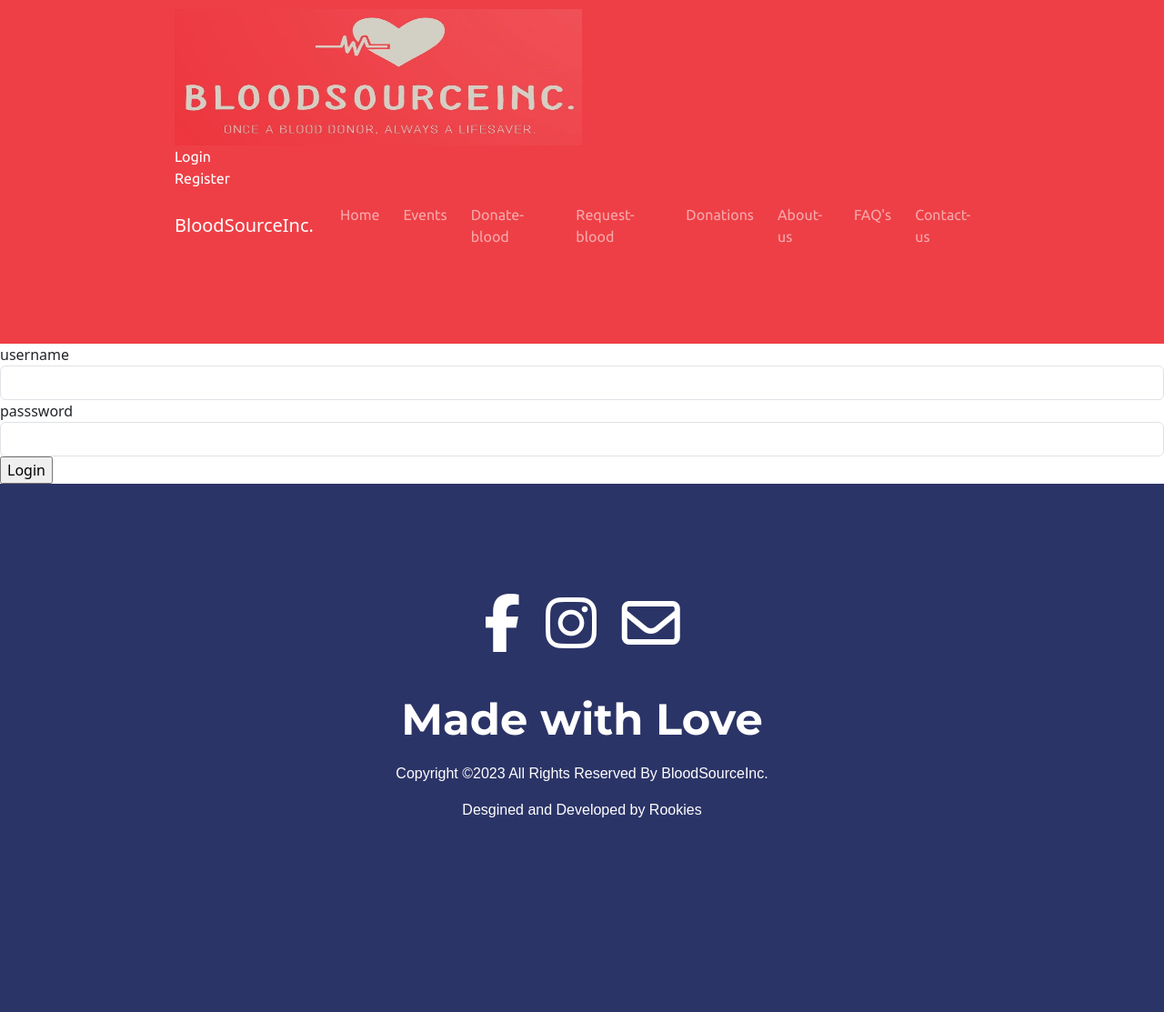
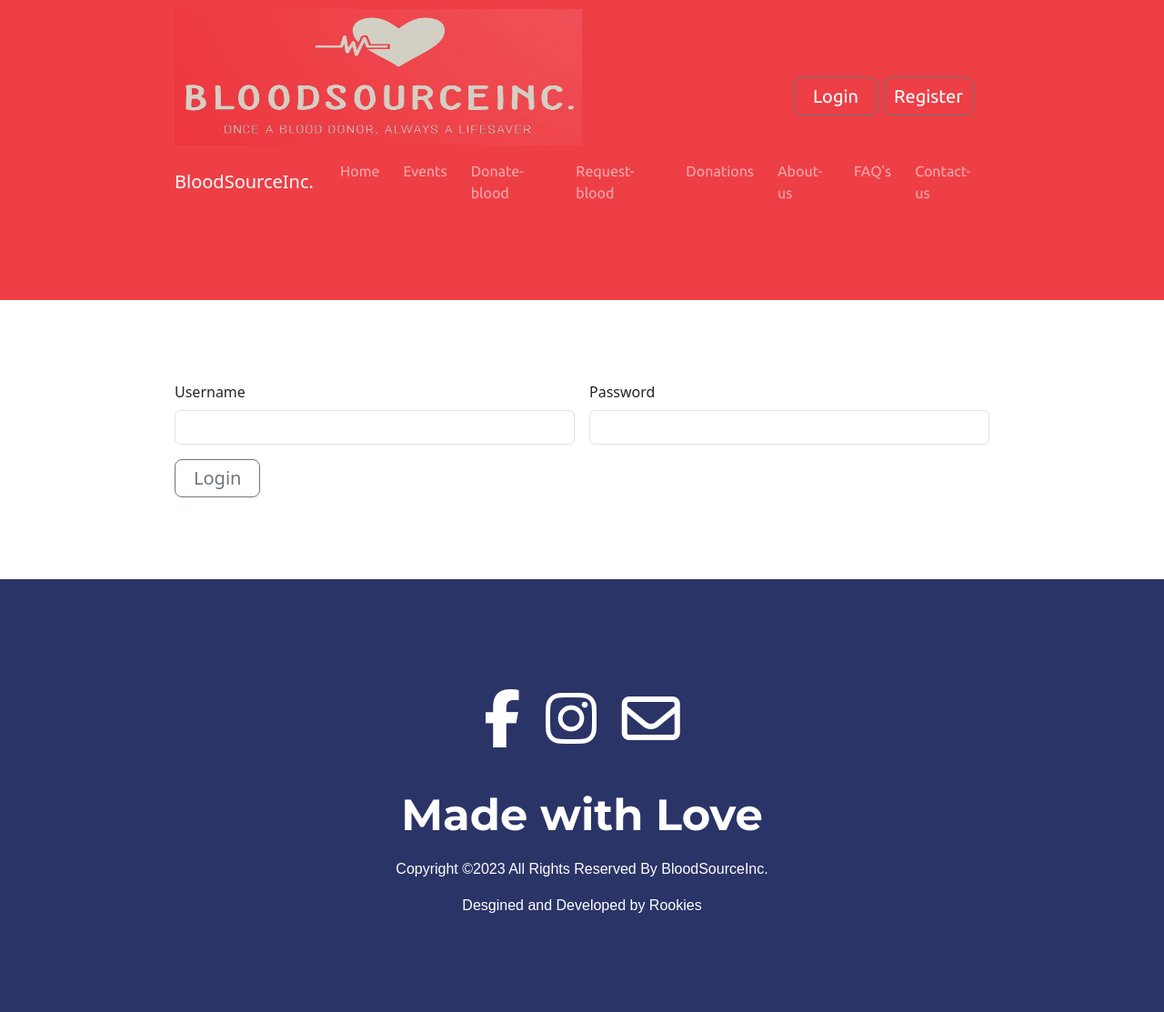
Before and after one commit to mmk0612/blood-bank-college, a Django app: page /login/ in a window 1280 px wide. Shown: the whole page at 91% size. Before the commit the page ends 899 px from the top, so only its background shows below. Run offline with Django 4.2, Linux system fonts and the light colour scheme; some libraries are stand-ins or nearby versions.

Commit message:
logindone

```diff
--- a/server/base/static/css/styles.css
+++ b/server/base/static/css/styles.css
@@ -25,6 +25,20 @@ a:hover {
 }
 .logo-div {
   padding: 10px 15% 0;
+}
+.loginbtn:hover {
+  background-color: #fff;
+  color: #ee3f46;
+}
+.registerbtn:hover {
+  background-color: #fff;
+  color: #ee3f46;
+}
+.loginbtn a:hover {
+  color: #ee3f46;
+}
+.registerbtn a:hover {
+  color: #ee3f46;
 }
 /*title section*/
 #title-main .container-fluid {
--- a/server/base/templates/base.html
+++ b/server/base/templates/base.html
@@ -46,11 +46,11 @@
             <div class="logo-div">
                 <img src="{% static 'images/logo.jpeg' %}" alt="logo" class="logo" />
                 {% if user.is_authenticated %}
-                        {{ user.username }}
-                        <a class="nav-link" href="/logout"> Logout</a>
+                        <p style="position: absolute; bottom:547px; right:320px; color:#fff;"><i class="fa-solid fa-user" style="margin-right:4px;"></i>{{ user.username }}</p>
+                        <button type="button" class="loginbtn btn btn-outline-primary" style="margin-top:75px; position: absolute; right:210px; padding:5px 10px; color:#fff;"><a class="nav-link" href="/logout"> Logout</a></button>
                 {% else %}
-                        <a class="nav-link" href="/login"> Login</a>
-                        <a class="nav-link" href="/register"> Register</a>
+                <button type="button" class="loginbtn btn btn-outline-secondary btn-lg" style="margin-top:75px; position: absolute; right:315px; padding:5px 20px; color:#fff;"><a class="nav-link" href="/login"> Login</a></button>
+                <button type="button" class="registerbtn btn btn-outline-secondary btn-lg" style="margin-top:75px; position: absolute; right:210px; padding:5px 10px; color:#fff;"><a class="nav-link" href="/register"> Register</a></button>
                 {% endif %}
             </div>
 
--- a/server/base/templates/homepage.html
+++ b/server/base/templates/homepage.html
@@ -36,8 +36,8 @@
           <div class="card-body">
             <p><i class="fa-solid fa-indian-rupee-sign fa-4x"></i></p>
             <p>
-              Thank you for all your donations towards our mission and for
-              becoming an important part of our team.
+              Thank you for all your donations towards our mission and becoming
+              an important part of our team.
             </p>
             <div class="card-footer">
               <button type="button" class="btn btn-danger">
--- a/server/users/templates/users/login.html
+++ b/server/users/templates/users/login.html
@@ -1,27 +1,28 @@
-{% extends "base.html" %}
-
-{% block title %}
-    Login
-{% endblock %}
-
-{% block content %}
-
+{% extends "base.html" %} {% block title %} {% endblock %} {% block content %}
 {% if form.errors %}
 <p>Your username and password didn't match. Please try again.</p>
 {% endif %}
-
+<div class="container-fluid">
   <form method="POST">
-
     {% csrf_token %}
-
-        username
-        {{ form.username }}
-
-        passsword
-        {{ form.password }}
-
-        <input type="submit" value="Login" />
-
+    <div class="row g-3">
+      <div class="mb-3 col-lg-6">
+        <label for="username" class="form-label"> Username </label>
+        {{form.username }}
+      </div>
+      <div class="mb-3 col-lg-6">
+        <label for="password1" class="form-label"> Password </label>
+        {{form.password }}
+      </div>
+    </div>
+    <button
+      type="button submit"
+      class="btn btn-outline-secondary btn-lg"
+      style="padding: 5px 20px"
+    >
+      Login
+    </button>
   </form>
+</div>
 
 {% endblock %}
```
Also changed, not shown: server/db.sqlite3. Lines whose indentation alone changed are shown as unchanged.
